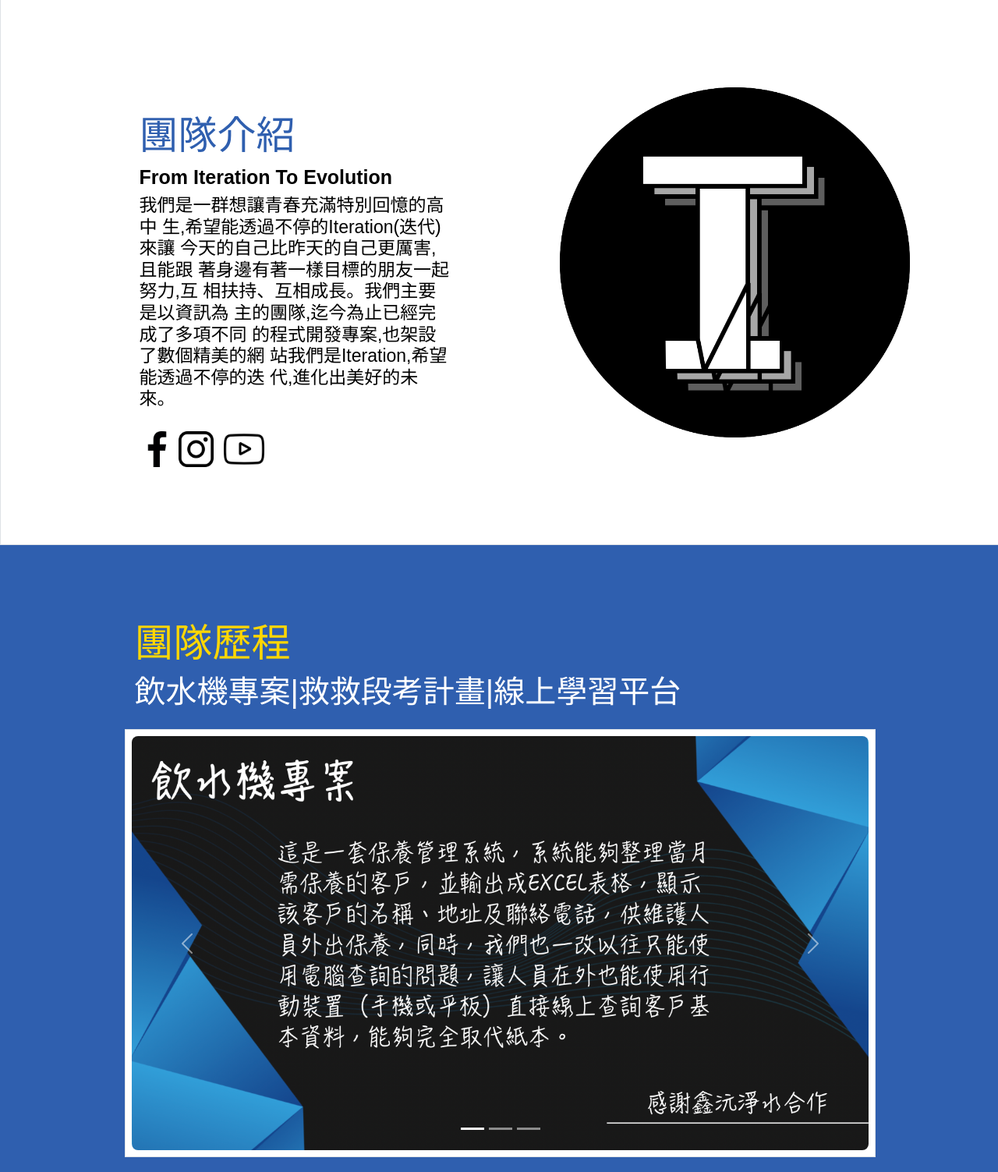
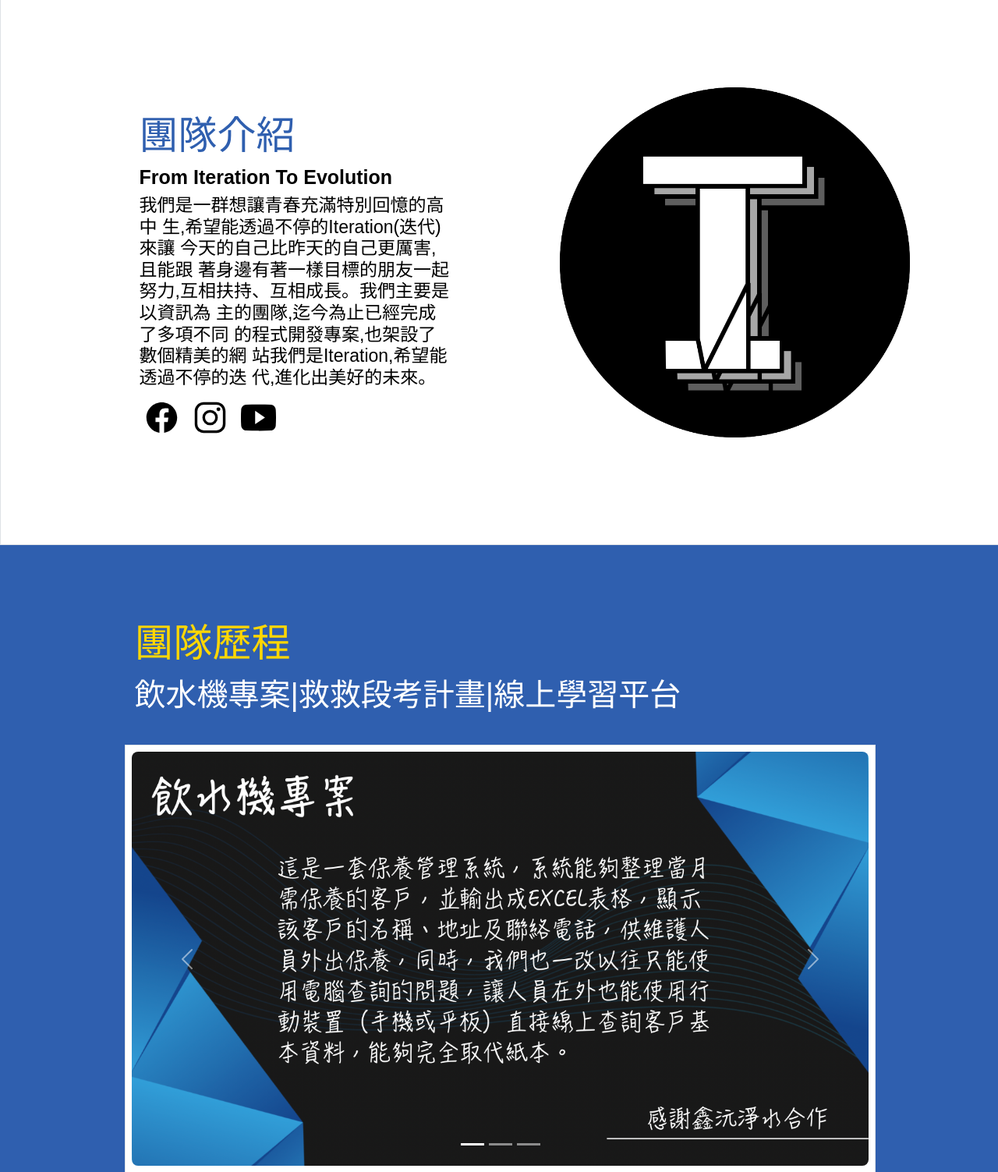
Before and after one commit to Timothychen00/timothychen00.github.io, a Flask app: page /home in a window 1280 px wide. Shown: the part 674-2177 px from the top of the page at 78% size. Run offline with Flask 2, Linux system fonts and the light colour scheme; some web fonts are replaced.

Commit message:
新增按鈕細節
1.新增團隊介紹的icon按鈕變色
2.新增團隊歷程dropdowns（目前不可見）

```diff
--- a/iteration/static/css/style.css
+++ b/iteration/static/css/style.css
@@ -35,6 +35,15 @@ body{
     background-color: white;
 }
 
+.icon-team{
+  color: black;
+  font-size: 45px;
+  margin: .4rem;
+  transition: .5s;
+}
+.icon-team:hover{
+    color: #2f5faf !important;;
+}
 
 .icon{
     color:black;
--- a/iteration/templates/home.html
+++ b/iteration/templates/home.html
@@ -92,19 +92,15 @@
                     我們是一群想讓青春充滿特別回憶的高中
                     生,希望能透過不停的Iteration(迭代)來讓
                     今天的自己比昨天的自己更厲害,且能跟
-                    著身邊有著一樣目標的朋友一起努力,互
-                    相扶持、互相成長。我們主要是以資訊為
+                    著身邊有著一樣目標的朋友一起努力,互相扶持、互相成長。我們主要是以資訊為
                     主的團隊,迄今為止已經完成了多項不同
                     的程式開發專案,也架設了數個精美的網
                     站我們是Iteration,希望能透過不停的迭
                     代,進化出美好的未來。
                 </h5>
-                <a href="https://www.facebook.com/IterationStudio2022"><img src="/static/facebook.png" alt="fb"
-                        class="mt-3 " style="height: 7%;"></a>
-                <a href="https://www.instagram.com/iteration_2022/"><img src="/static/instagram.png" alt="ig"
-                        class="mt-3 " style="height:7%;"></a>
-                <a href="https://www.youtube.com/channel/UCwgVuIGkh3cE-r79nxHVNgA/"><img src="/static/youtube.png"
-                        alt="youtube" class="mt-3 ms-2 " style="height:8%;"></a>
+                <a href="https://www.facebook.com/IterationStudio2022"><ion-icon name="logo-facebook" class="icon-team"></ion-icon></a>
+                <a href="https://www.instagram.com/iteration_2022/"><ion-icon name="logo-instagram" class="icon-team"></ion-icon></a>
+                <a href="https://www.youtube.com/channel/UCwgVuIGkh3cE-r79nxHVNgA/"><ion-icon name="logo-youtube" class="icon-team"></ion-icon></a>
             </div>
             <div class="col-md-4 col-5  ms-md-5 mt-5 mb-5">
                 <img src="/static/logo.png" alt="logo" class="p-3 logo-2 mt-md-5" style="max-height:55%;">
@@ -113,7 +109,19 @@
         <div class="row  justify-content-center pb-5 mb-5 mt-5" style="background-color:#2f5faf;" id="history">
             <div class="col-md-9 col-10 ">
                 <h2 class="mt-5" style="color:gold ; font-size:50px !important;font-weight: 500;">團隊歷程</h2>
-                <h1 class="text-white mt-2" style="font-size:40px !important;font-weight: 500;">飲水機專案|救救段考計畫|線上學習平台
+                <h1 class="text-white mt-2 d-flex" style="font-size:40px !important;font-weight: 500;">
+                    <p class="mt-1">飲水機專案|救救段考計畫|線上學習平台</p>
+                    <!--<div class="dropdown ms-3">
+                        <a class="btn btn-secondary dropdown-toggle" href="#" role="button" data-bs-toggle="dropdown" aria-expanded="false" style="background-color: #4776c7;border:none;font-size: 25px;">
+                          更多歷史專案
+                        </a>
+
+                        <ul class="dropdown-menu">
+                          <li><a class="dropdown-item" href="#">1</a></li>
+                          <li><a class="dropdown-item" href="#">2</a></li>
+                          <li><a class="dropdown-item" href="#">3</a></li>
+                        </ul>
+                      </div>-->
                 </h1>
                 <div class="row mt-2 justify-content-center">
                     <div class="col-12  border p-2 mb-5 mt-3">
@@ -214,6 +222,7 @@
     <script type="module" src="https://unpkg.com/ionicons@5.5.2/dist/ionicons/ionicons.esm.js"></script>
     <script nomodule src="https://unpkg.com/ionicons@5.5.2/dist/ionicons/ionicons.js"></script>
 
+
     <!-- <script>
         var prevScrollpos = window.pageYOffset;
         window.onscroll = function () {
```
